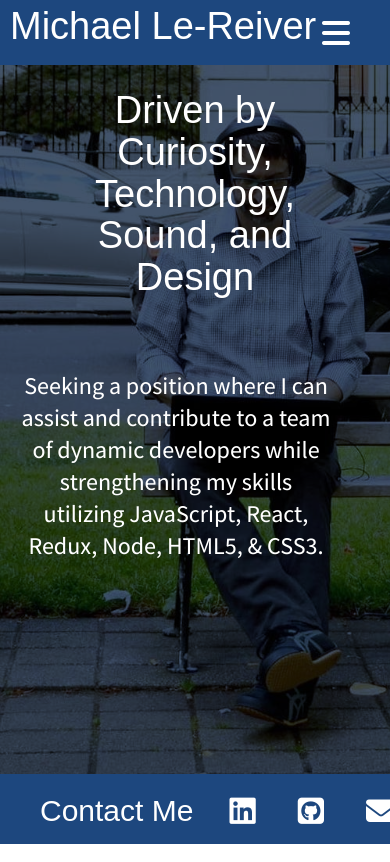
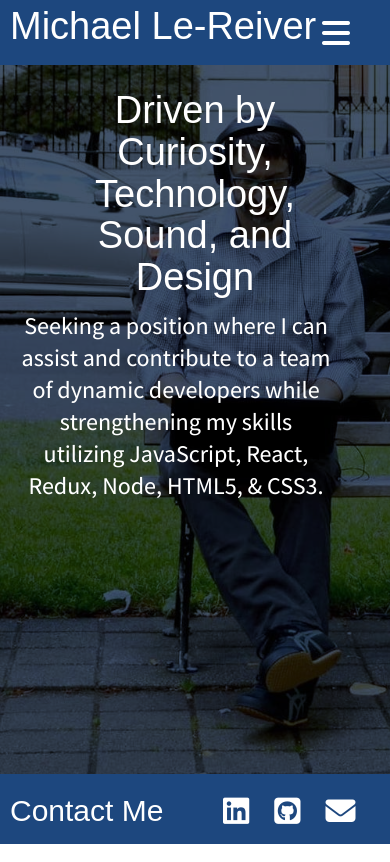
Before and after one commit to LeReiver/new-portfolio, a React (Create React App) app: page /about in a window 390 px wide. Built offline with nearby package versions, Linux system fonts and the light colour scheme; a web font is replaced by a local one.

Commit message:
fixed a few more mobile styles

```diff
--- a/src/components/about/about.css
+++ b/src/components/about/about.css
@@ -1,20 +1,3 @@
-/*
-#about {
-   background: #0b4c84d9;
-  height: fit-content;
-  margin-top: -250px;
-  margin-bottom: 60px;
-  margin-top: -360px;
-  background-image: url('../../images/hero4.jpg');
-  background-color: rgb(67, 84, 107);
-  background-blend-mode: multiply;
-  background-position: left top;
-  background-repeat: no-repeat;
-  background-size: cover;
-  z-index: 0;
-}
-*/
-
 section {
   height: 90vh;
 }
@@ -124,7 +107,7 @@ section {
   p.p2.left.about {
     font-size: 150%;
     margin-left: 20px;
-    margin-top: 0;
+    margin-top: -60px;
   }
 
 }
@@ -139,6 +122,6 @@ section {
 
   p.p2.left.about {
     font-size: 170%;
-    margin-bottom: 10px;
+    padding-bottom: 100px;
   }
 }
--- a/src/components/footer/footer.css
+++ b/src/components/footer/footer.css
@@ -39,6 +39,10 @@ footer {
 
 @media only screen and (max-width: 600px) {
   .footer-item {
-    margin-left: 22px;
+    margin-left: 5px;
+  }
+
+  .footer-title {
+    margin-left: -30px;
   }
 }
--- a/src/components/header/header.css
+++ b/src/components/header/header.css
@@ -179,7 +179,7 @@ nav .navNarrow .narrowLinks a {
 
   nav .navNarrow .narrowLinks a {
     width: 100%;
-    margin-right: 42px;
+    margin-right: 55px;
     font-size: 28px;
     margin-top: -35px;
     padding: 5%;
--- a/src/components/main/main.css
+++ b/src/components/main/main.css
@@ -64,7 +64,7 @@ p.p2 {
   }
 
   button {
-    margin: -50px auto 100px auto;
+    margin: -50px auto 30px auto;
   }
 
 }
@@ -86,7 +86,7 @@ p.p2 {
   }
 
   p.p2.left{
-    margin: -20px 0 60px 20px;
+    margin: -50px 0 60px 30px;
     text-align: center;
   }
 
```
